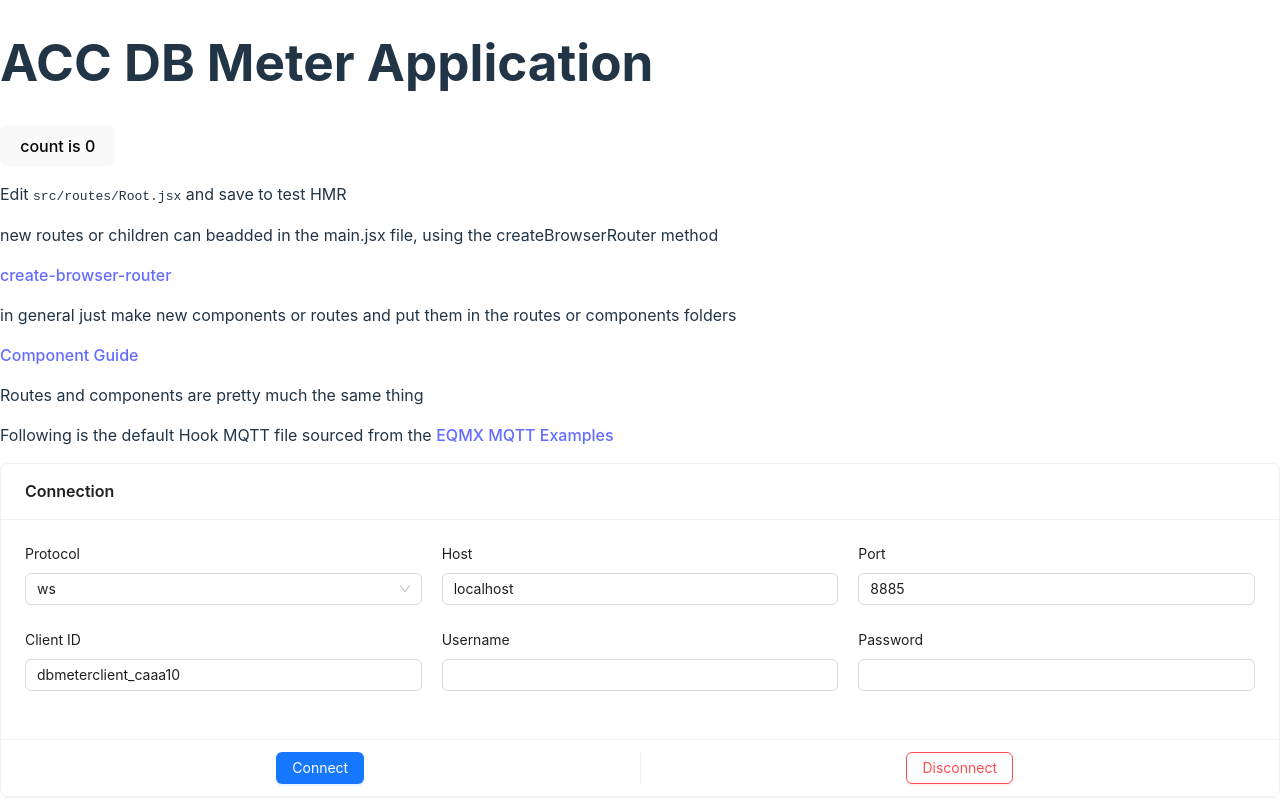
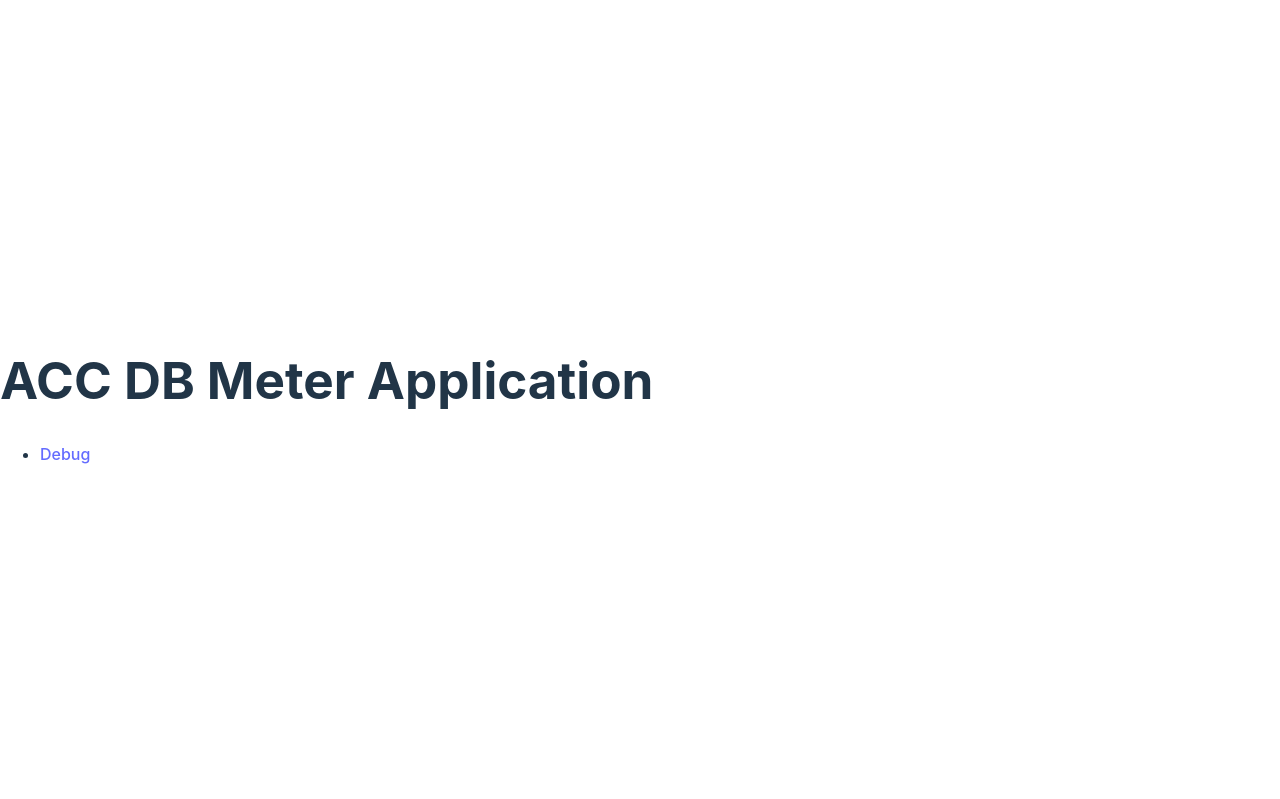
Before and after one commit to SR-Coder/accDbMeter, a React (Vite) app in the folder dbMeterClient/: page / in a window 1280 px wide. Shown: the top 799 px of the page. Built offline with nearby package versions, Linux system fonts and the light colour scheme.

Commit message:
Split out seperate debug route and simplified the root.

```diff
--- a/dbMeterClient/src/main.jsx
+++ b/dbMeterClient/src/main.jsx
@@ -2,12 +2,18 @@ import React from 'react'
 import ReactDOM from 'react-dom/client'
 import { createBrowserRouter, RouterProvider } from "react-router-dom";
 import Root from './routes/Root.jsx';
+import Debug from './routes/Debug.jsx';
 import './index.css'
 
 const router = createBrowserRouter([
   {
     path:"/",
     element: <Root />,
+  },
+  {
+    path:"/debug",
+    element:<Debug/>
+
   }
 ])
 
--- /dev/null
+++ b/dbMeterClient/src/routes/Debug.jsx
@@ -0,0 +1,13 @@
+import '../style/Style.css'
+import HookMqtt from '../components/HookMqtt/'
+
+function App() {
+    return (
+        <>
+            <h1>ACC DB Meter Debugger</h1>
+            <HookMqtt />
+        </>
+    )
+}
+
+export default App
--- a/dbMeterClient/src/routes/Root.jsx
+++ b/dbMeterClient/src/routes/Root.jsx
@@ -1,38 +1,12 @@
-import { useState } from 'react'
-import reactLogo from '../../src/assets/react.svg'
-import viteLogo from '/vite.svg'
 import '../style/Style.css'
-import HookMqtt from '../components/HookMqtt/'
-
 
 function App() {
-    const [count, setCount] = useState(0)
-
     return (
         <>
             <h1>ACC DB Meter Application</h1>
-            <div className="card">
-                <button onClick={() => setCount((count) => count + 1)}>
-                    count is {count}
-                </button>
-                <p>
-                    Edit <code>src/routes/Root.jsx</code> and save to test HMR
-                </p>
-                <p>
-                    new routes or children can beadded in the main.jsx file, using the createBrowserRouter method
-                </p>
-                    <a href="https://reactrouter.com/en/main/routers/create-browser-router">create-browser-router</a>
-                <p>
-                in general just make new components or routes and put them in the routes or components folders
-                </p>
-                <a href="https://react.dev/learn/your-first-component">Component Guide</a>
-                <p>
-                    Routes and components are pretty much the same thing
-                </p>
-            </div>
-            <p>Following is the default Hook MQTT file sourced from the <a href="https://github.com/emqx/MQTT-Client-Examples">EQMX MQTT Examples</a></p>
-            <HookMqtt />
-
+            <ul>
+                <li><a href="debug">Debug</a></li>
+            </ul>
         </>
     )
 }
```
